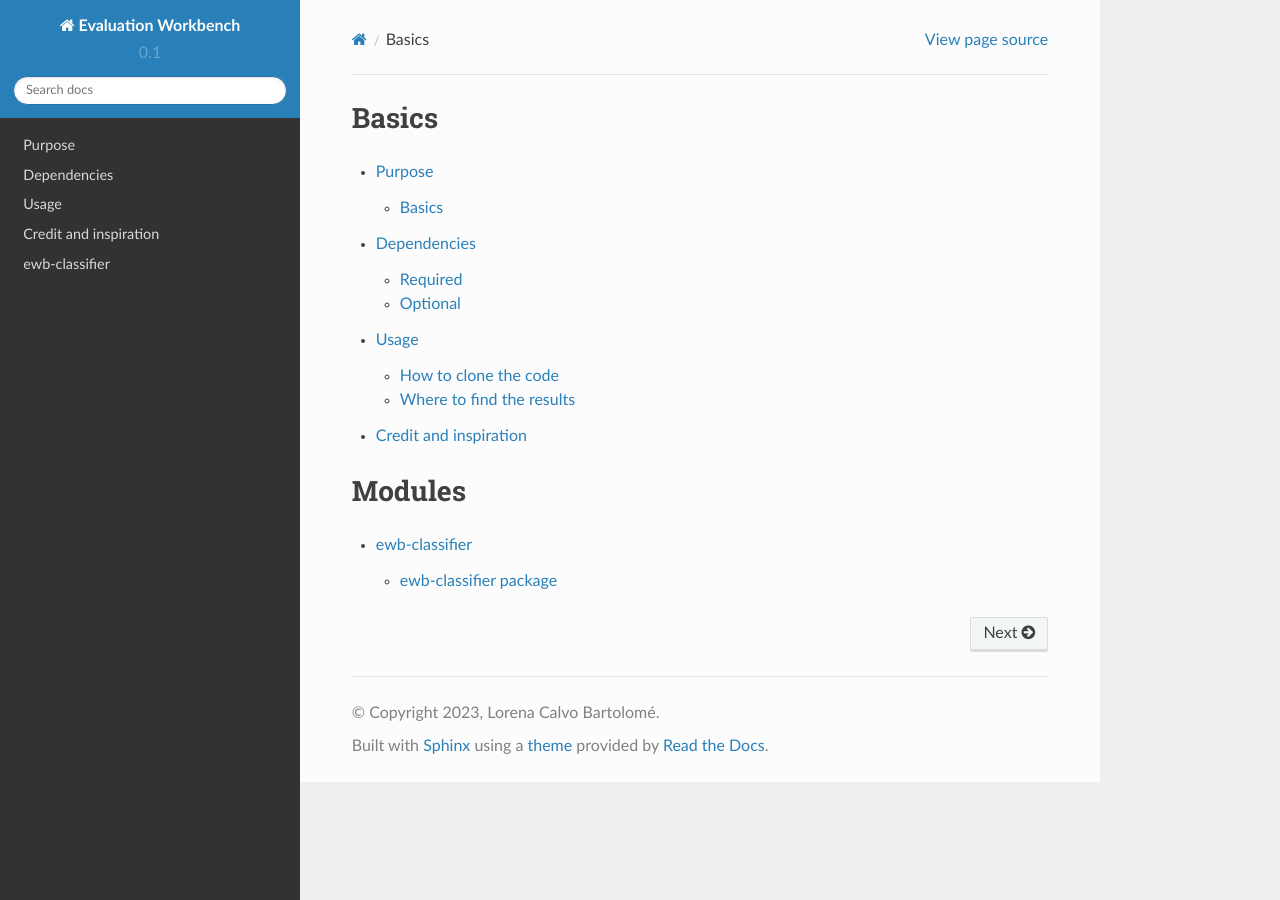
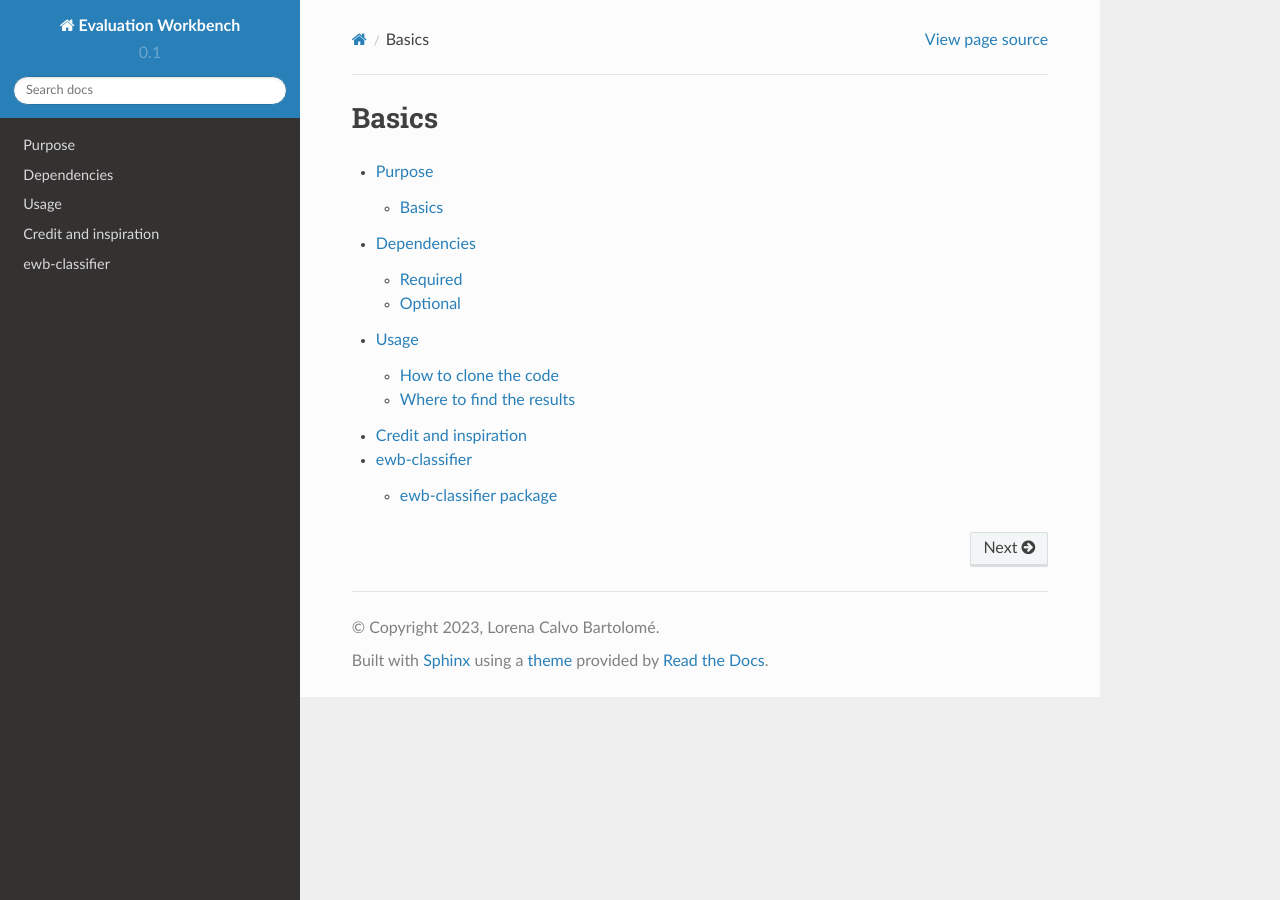
Before and after one commit to IntelCompH2020/EWB, a Sphinx documentation site: the page built from doc/index.rst, in a window 1280 px wide. Built offline with Sphinx 7.4.7 and the Read the Docs theme 2.0.0, drawn with Linux system fonts in a browser that asks for light colours.

Commit message:
Updated modules in doc.

```diff
--- a/doc/index.rst
+++ b/doc/index.rst
@@ -14,12 +14,4 @@ Basics
    dependencies.rst
    usage.rst
    credit.rst
-
-
-Modules
-==========
-
-.. toctree::
-   :maxdepth: 2
-
    modules.rst
```
